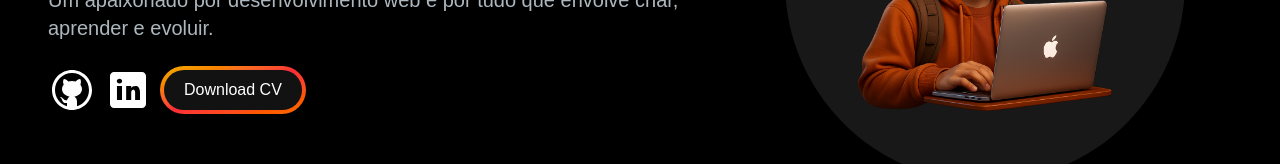
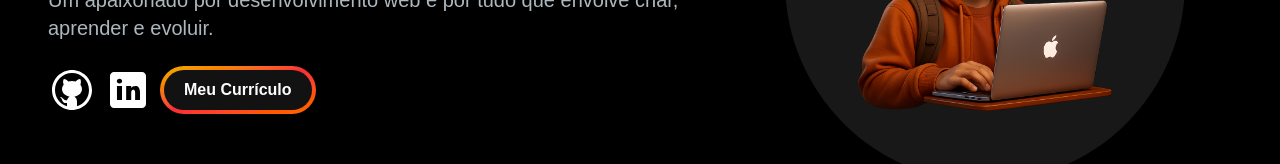
Before and after one commit to guigneto/my-portfolio, a Next.js app: page / in a window 1280 px wide. Shown: the part 338-502 px from the top of the page. Built offline with nearby package versions, Linux system fonts and the light colour scheme.

Commit message:
Update HeroSection.jsx

```diff
--- a/src/components/HeroSection.jsx
+++ b/src/components/HeroSection.jsx
@@ -44,8 +44,8 @@ const HeroSection = () => {
               className="px-1 py-1  sm:w-fit rounded-full bg-gradient-to-br from-yellow-500 via-red-500 to-orange-500 hover:bg-slate-800 text-white  hover:cursor-pointer"
               onClick={() => window.open("/Guilherme_Gomes_CV.pdf", "_blank")}
             >
-              <span className="block bg-[#121212] hover:bg-slate-800 rounded-full px-5 py-2">
-                Download CV
+              <span className="block font-bold bg-[#121212] hover:bg-slate-800 rounded-full px-5 py-2">
+                Meu Currículo
               </span>
             </button>
           </div>
```
